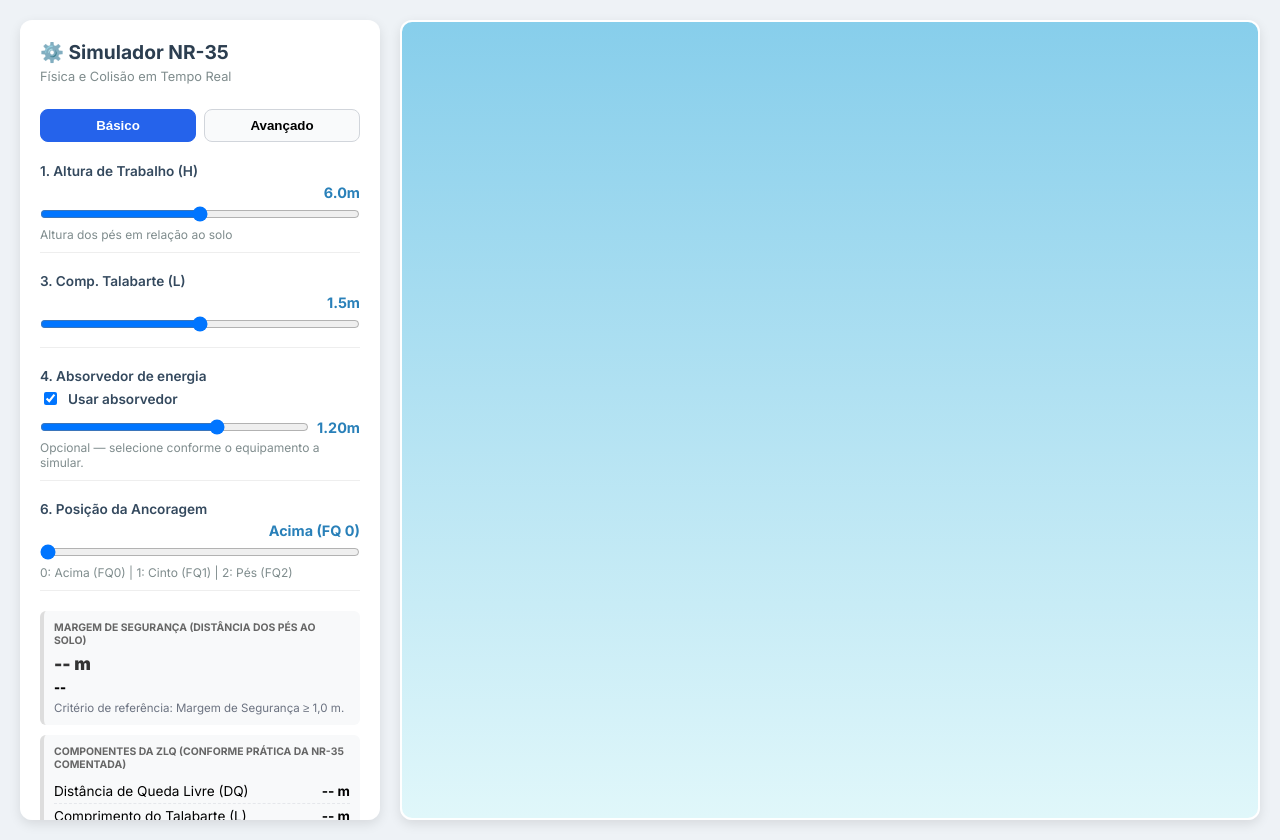
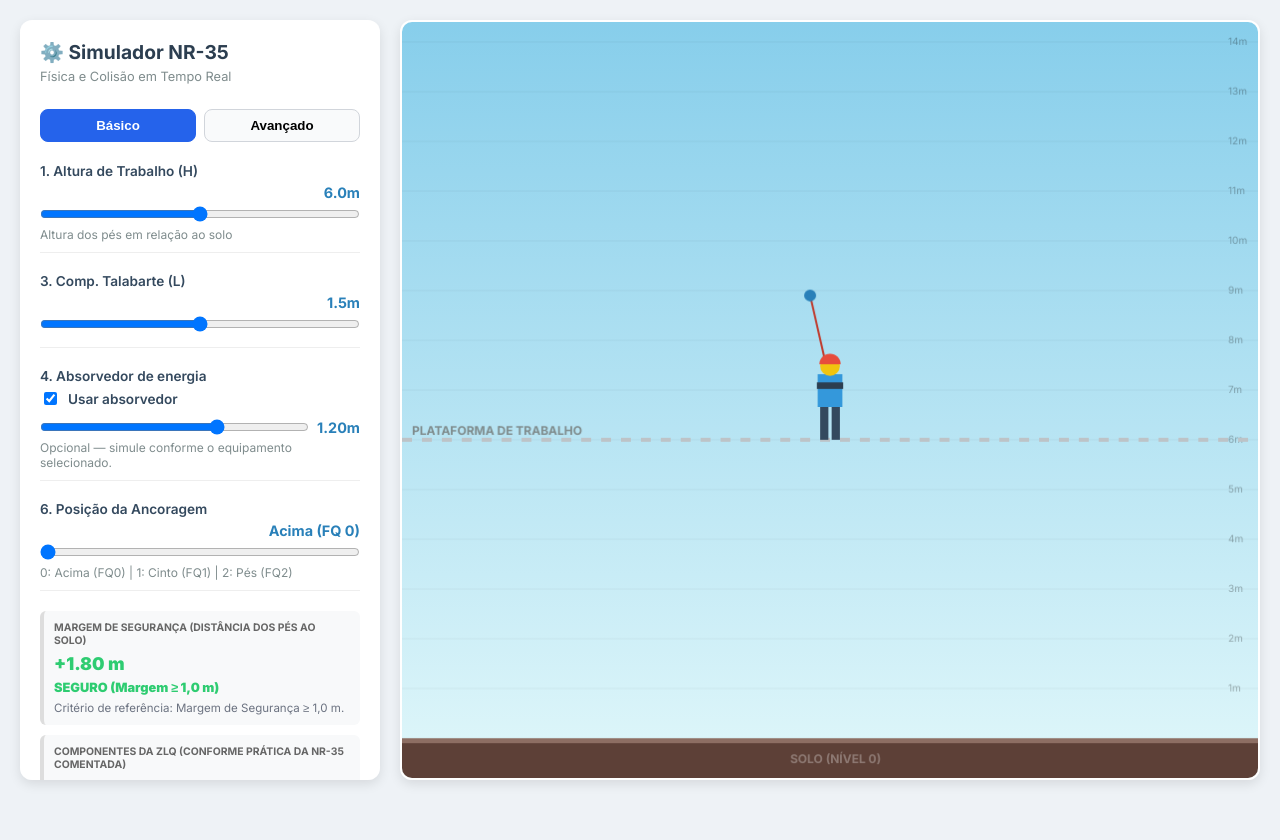
Before and after one commit to Leoliveira2/Fatordequeda, a plain HTML site: page index.html in a window 1280 px wide. After the commit the page ends 800 px from the top, so only its background shows below. Drawn offline with Linux system fonts and the light colour scheme.

Commit message:
Update index.html

```diff
--- a/index.html
+++ b/index.html
@@ -3,7 +3,7 @@
 <head>
 <meta charset="UTF-8" />
 <meta name="viewport" content="width=device-width, initial-scale=1.0"/>
-<title>Simulador NR-35 (V12.2: Avatar visível)</title>
+<title>Simulador NR-35 (V13: Visível + Toggle OK)</title>
 
 <style>
   @import url('https://fonts.googleapis.com/css2?family=Inter:wght@300;400;600;700;900&display=swap');
@@ -13,9 +13,26 @@
     --cor-seguro:#2ecc71;--cor-critico:#e74c3c;--cor-atencao:#f1c40f;
     --cor-corda:#f39c12
   }
-  body{font-family:'Inter',sans-serif;background:var(--cor-fundo);margin:0;padding:20px;height:100vh;overflow:hidden;display:flex;gap:20px}
-  .sidebar{width:320px;background:var(--cor-painel);padding:20px;border-radius:12px;box-shadow:0 4px 12px rgba(0,0,0,.1);display:flex;flex-direction:column;gap:15px;z-index:10;overflow-y:auto}
-  h2{margin:0 0 5px;font-size:1.2rem;color:#2c3e50}.subtitle{font-size:.8rem;color:#7f8c8d;margin-bottom:10px}
+
+  html, body { height: 100%; }
+  body{
+    font-family:'Inter',sans-serif;
+    background:var(--cor-fundo);
+    margin:0;padding:20px;
+    height:100vh;overflow:hidden;
+    display:flex;gap:20px;
+    box-sizing:border-box;
+  }
+
+  .sidebar{
+    width:320px;background:var(--cor-painel);
+    padding:20px;border-radius:12px;
+    box-shadow:0 4px 12px rgba(0,0,0,.1);
+    display:flex;flex-direction:column;gap:15px;
+    z-index:10;overflow-y:auto
+  }
+  h2{margin:0 0 5px;font-size:1.2rem;color:#2c3e50}
+  .subtitle{font-size:.8rem;color:#7f8c8d;margin-bottom:10px}
   .control-group{border-bottom:1px solid #eee;padding-bottom:10px;margin-bottom:5px}
   label{font-size:.85rem;font-weight:600;color:#34495e;display:block;margin-bottom:5px}
   input[type="range"]{width:100%;margin:5px 0;cursor:pointer}
@@ -23,7 +40,10 @@
   .inline{display:flex;align-items:center;gap:8px}
   .hint{color:#7f8c8d;font-size:.75rem}
 
-  .btn-action{padding:15px;border:none;border-radius:8px;font-weight:800;cursor:pointer;transition:transform .1s,background .2s;color:#fff;font-size:1rem;text-transform:uppercase;width:100%;margin-top:5px}
+  .btn-action{
+    padding:15px;border:none;border-radius:8px;font-weight:800;cursor:pointer;
+    transition:transform .1s,background .2s;color:#fff;font-size:1rem;text-transform:uppercase;width:100%;margin-top:5px
+  }
   .btn-simular{background:linear-gradient(135deg,#3498db,#2980b9);box-shadow:0 4px 0 #1c5a85}
   .btn-simular:hover{transform:translateY(-2px);box-shadow:0 6px 0 #1c5a85}
   .btn-simular:active{transform:translateY(2px);box-shadow:0 0 0 #1c5a85}
@@ -43,15 +63,28 @@
   .tooltip{font-size:.72rem;color:#6b7280;margin-top:6px}
 
   /* Palco */
-  .stage-container{flex:1;background:linear-gradient(to bottom,#87CEEB 0%,#e0f7fa 100%);border-radius:12px;position:relative;overflow:hidden;box-shadow:0 4px 12px rgba(0,0,0,.1);border:2px solid #fff}
+  .stage-container{
+    flex:1;background:linear-gradient(to bottom,#87CEEB 0%,#e0f7fa 100%);
+    border-radius:12px;position:relative;overflow:hidden;
+    box-shadow:0 4px 12px rgba(0,0,0,.1);border:2px solid #fff;
+    min-height:300px;
+  }
   canvas{position:absolute;top:0;left:0;width:100%;height:100%;z-index:2}
 
-  #alert-overlay{position:absolute;top:50%;left:50%;transform:translate(-50%,-50%);background:rgba(231,76,60,.95);color:#fff;padding:30px 50px;border-radius:12px;font-size:2.0rem;font-weight:900;text-align:center;z-index:100;opacity:0;pointer-events:none;transition:opacity .2s,transform .2s;box-shadow:0 20px 50px rgba(0,0,0,.4);border:4px solid #fff}
+  #alert-overlay{
+    position:absolute;top:50%;left:50%;transform:translate(-50%,-50%);
+    background:rgba(231,76,60,.95);color:#fff;padding:30px 50px;border-radius:12px;
+    font-size:2.0rem;font-weight:900;text-align:center;z-index:100;opacity:0;pointer-events:none;
+    transition:opacity .2s,transform .2s;box-shadow:0 20px 50px rgba(0,0,0,.4);border:4px solid #fff
+  }
   .success-overlay{background:rgba(46,204,113,.95)!important}
 
   /* Modo Básico / Avançado */
   .mode-tabs{display:flex;gap:8px;margin-bottom:6px}
-  .mode-btn{flex:1;border:1px solid #d1d5db;background:#f9fafb;border-radius:8px;padding:8px 10px;font-weight:700;cursor:pointer}
+  .mode-btn{
+    flex:1;border:1px solid #d1d5db;background:#f9fafb;border-radius:8px;padding:8px 10px;
+    font-weight:700;cursor:pointer
+  }
   .mode-btn.active{background:#2563eb;color:#fff;border-color:#2563eb}
   .advanced-only{display:none;}
 </style>
@@ -76,7 +109,7 @@
       <div class="hint">Altura dos pés em relação ao solo</div>
     </div>
 
-    <!-- Altura do trabalhador (apenas Avançado) -->
+    <!-- Altura do trabalhador (apenas Avançado; padrão fixo 1,65 m) -->
     <div class="control-group advanced-only" id="cg-worker">
       <label>2. Altura do Trabalhador</label>
       <span id="val-worker-height" class="val-display">1.65m</span>
@@ -99,7 +132,7 @@
         <input type="range" id="input-dec" min="0.00" max="1.80" step="0.05" value="1.20" style="flex:1">
         <span id="val-dec" class="val-display">1.20m</span>
       </div>
-      <div id="dec-warning" class="hint">Opcional — selecione conforme o equipamento a simular.</div>
+      <div id="dec-warning" class="hint">Opcional — simule conforme o equipamento selecionado.</div>
     </div>
 
     <!-- Elasticidade (apenas Avançado) -->
@@ -141,8 +174,8 @@
       </div>
     </div>
 
-    <button class="btn-action btn-simular" onclick="startSimulation()">⚠️ SIMULAR QUEDA</button>
-    <button class="btn-action btn-reset" onclick="resetSimulation()">🔄 RESETAR</button>
+    <button class="btn-action btn-simular" id="btn-simular" type="button">⚠️ SIMULAR QUEDA</button>
+    <button class="btn-action btn-reset" id="btn-reset" type="button">🔄 RESETAR</button>
   </div>
 
   <div class="stage-container" id="stage">
@@ -152,106 +185,113 @@
 
 <script>
   /* Física/escala */
-  const GRAVITY=0.6,DAMPING=0.96,PX_PER_METER=50;
-  const SAFETY=1.0;
+  var GRAVITY=0.6, DAMPING=0.96, PX_PER_METER=50;
+  var SAFETY=1.0;
 
   /* Estado */
-  const canvas=document.getElementById('simCanvas'); const ctx=canvas.getContext('2d');
-  let running=false,crashed=false,finished=false;
-  let world={groundY:0},anchor={x:0,y:0,fq:0},
-      worker={x:0,y:0,vx:0,vy:0,startY:0, heightM: 1.65, heightPx: 0};
-  let rope={lengthM:1.5};
-  let config={workHeightM:6.0, useDecel:true, decelM:1.20, elasticityPerc:10};
-
-  // Modo (Básico/Avançado)
-  let currentMode='basic';
-
-  // Para sincronizar banner com cálculo
-  let lastCalculatedMargin = 0;
+  var canvas=document.getElementById('simCanvas');
+  var ctx=canvas.getContext('2d');
+  var running=false, crashed=false, finished=false;
+  var world={groundY:0};
+  var anchor={x:0,y:0,fq:0};
+  var worker={x:0,y:0,vx:0,vy:0,startY:0, heightM: 1.65, heightPx: 0};
+  var rope={lengthM:1.5};
+  var config={workHeightM:6.0, useDecel:true, decelM:1.20, elasticityPerc:10};
+  var currentMode='basic';
+  var lastCalculatedMargin = 0;
 
   /* Inputs e KPIs */
-  const inHeight=document.getElementById('input-height');
-  const inWorkerHeight=document.getElementById('input-worker-height');
-  const inLength=document.getElementById('input-l');
-  const inAnchor=document.getElementById('input-anchor');
-  const chkDec=document.getElementById('chk-dec');
-  const inDec=document.getElementById('input-dec');
-  const inElasticity=document.getElementById('input-elasticity');
+  var inHeight=document.getElementById('input-height');
+  var inWorkerHeight=document.getElementById('input-worker-height');
+  var inLength=document.getElementById('input-l');
+  var inAnchor=document.getElementById('input-anchor');
+  var chkDec=document.getElementById('chk-dec');
+  var inDec=document.getElementById('input-dec');
+  var inElasticity=document.getElementById('input-elasticity');
 
-  const lblHeight=document.getElementById('val-height');
-  const lblWorkerHeight=document.getElementById('val-worker-height');
-  const lblLength=document.getElementById('val-l');
-  const lblAnchor=document.getElementById('val-anchor');
-  const lblDec=document.getElementById('val-dec');
+  var lblHeight=document.getElementById('val-height');
+  var lblWorkerHeight=document.getElementById('val-worker-height');
+  var lblLength=document.getElementById('val-l');
+  var lblAnchor=document.getElementById('val-anchor');
+  var lblDec=document.getElementById('val-dec');
+  var lblElasticity=document.getElementById('val-elasticity');
 
-  const elDQ=document.getElementById('kpi-dq');
-  const elL=document.getElementById('kpi-L');
-  const elDec=document.getElementById('kpi-dec');
-  const elElasticity=document.getElementById('kpi-elasticity');
-  const elBody=document.getElementById('kpi-body');
-  const elSafe=document.getElementById('kpi-safe');
-  const elQTotal=document.getElementById('kpi-qtotal');
-  const elZLQreq=document.getElementById('kpi-zlq-req');
-  const elZLQres=document.getElementById('kpi-zlq-res');
-  const elStatus=document.getElementById('kpi-status');
+  var elDQ=document.getElementById('kpi-dq');
+  var elL=document.getElementById('kpi-L');
+  var elDec=document.getElementById('kpi-dec');
+  var elElasticity=document.getElementById('kpi-elasticity');
+  var elBody=document.getElementById('kpi-body');
+  var elSafe=document.getElementById('kpi-safe');
+  var elQTotal=document.getElementById('kpi-qtotal');
+  var elZLQreq=document.getElementById('kpi-zlq-req');
+  var elZLQres=document.getElementById('kpi-zlq-res');
+  var elStatus=document.getElementById('kpi-status');
 
-  const btnBasic=document.getElementById('btn-basic');
-  const btnAdv=document.getElementById('btn-adv');
-  const cgWorker=document.getElementById('cg-worker');
-  const cgElasticity=document.getElementById('cg-elasticity');
-  const rowsElasticity=document.querySelectorAll('.row-elasticity');
+  var btnBasic=document.getElementById('btn-basic');
+  var btnAdv=document.getElementById('btn-adv');
+  var cgWorker=document.getElementById('cg-worker');
+  var cgElasticity=document.getElementById('cg-elasticity');
+
+  function rowsElasticitySetDisplay(display){
+    var rows=document.querySelectorAll('.row-elasticity');
+    for(var i=0;i<rows.length;i++){ rows[i].style.display=display; }
+  }
 
   /* Tabs de modo */
-  btnBasic.addEventListener('click', ()=>{ setMode('basic'); });
-  btnAdv.addEventListener('click', ()=>{ setMode('advanced'); });
+  btnBasic.addEventListener('click', function(){ setMode('basic'); });
+  btnAdv.addEventListener('click', function(){ setMode('advanced'); });
 
   function setMode(mode){
     currentMode = mode;
     btnBasic.classList.toggle('active', mode==='basic');
     btnAdv.classList.toggle('active', mode==='advanced');
 
-    const showAdv = (mode==='advanced');
+    var showAdv = (mode==='advanced');
     cgWorker.style.display = showAdv?'block':'none';
     cgElasticity.style.display = showAdv?'block':'none';
-    rowsElasticity.forEach(r=> r.style.display = showAdv?'flex':'none');
+    rowsElasticitySetDisplay(showAdv?'flex':'none');
 
     updateSettings();
   }
 
   function resize(){
-    canvas.width=document.getElementById('stage').offsetWidth;
-    canvas.height=document.getElementById('stage').offsetHeight;
+    var stage=document.getElementById('stage');
+    canvas.width=stage.offsetWidth;
+    canvas.height=stage.offsetHeight;
     world.groundY=canvas.height-40;
     resetSimulation();
-    drawScene(); // garante primeiro desenho
+    drawScene();
   }
   window.addEventListener('resize',resize);
 
   function updateSettings(){
     config.workHeightM=parseFloat(inHeight.value);
-    worker.heightM=parseFloat(inWorkerHeight?.value || worker.heightM);
+    // altura do trabalhador fica fixa em 1,65; só muda se estiver no modo avançado e o usuário ajustar
+    if (currentMode==='advanced' && inWorkerHeight) {
+      worker.heightM=parseFloat(inWorkerHeight.value);
+      lblWorkerHeight.innerText=worker.heightM.toFixed(2)+"m";
+    }
     rope.lengthM=parseFloat(inLength.value);
     anchor.fq=parseInt(inAnchor.value);
     config.useDecel=chkDec.checked;
     config.decelM=parseFloat(inDec.value);
-    config.elasticityPerc=parseInt(inElasticity.value);
+    if (lblElasticity) lblElasticity.innerText = config.elasticityPerc+"%";
+    if (currentMode==='advanced' && inElasticity){ config.elasticityPerc=parseInt(inElasticity.value); }
 
     lblHeight.innerText=config.workHeightM.toFixed(1)+"m";
-    if (lblWorkerHeight) lblWorkerHeight.innerText=worker.heightM.toFixed(2)+"m";
     lblLength.innerText=rope.lengthM.toFixed(1)+"m";
     lblDec.innerText=config.decelM.toFixed(2)+"m";
-    document.getElementById('val-elasticity')?.innerText=config.elasticityPerc+"%";
     lblAnchor.innerText=["Acima (FQ 0)","Cinto (FQ 1)","Pés (FQ 2)"][anchor.fq];
 
-    /* >>> CORREÇÃO PRINCIPAL: escala correta do avatar */
-    worker.heightPx = worker.heightM * PX_PER_METER;  // 1,65 m ≈ 82,5 px
+    // Escala visível (mínimo visual para não sumir)
+    worker.heightPx = Math.max(70, worker.heightM * PX_PER_METER);
 
     if(!running){
-      const feetY=world.groundY-(config.workHeightM*PX_PER_METER);
+      var feetY=world.groundY-(config.workHeightM*PX_PER_METER);
       worker.y=feetY-worker.heightPx; worker.x=canvas.width/2; worker.startY=worker.y;
 
-      const bodyDist = getBodyDistance(worker.heightM);
-      const dRingY=feetY - (bodyDist * PX_PER_METER);
+      var bodyDist = getBodyDistance(worker.heightM);
+      var dRingY=feetY - (bodyDist * PX_PER_METER);
       if(anchor.fq===0) anchor.y=dRingY-(1.5*PX_PER_METER);
       else if(anchor.fq===1) anchor.y=dRingY;
       else anchor.y=feetY;
@@ -264,8 +304,18 @@
     if(!running) drawScene();
   }
 
-  [inHeight,inWorkerHeight,inLength,inAnchor,chkDec,inDec,inElasticity]
-  .forEach(el=>el.addEventListener('input',updateSettings));
+  // Listeners dos controles
+  inHeight.addEventListener('input', updateSettings);
+  if (inWorkerHeight) inWorkerHeight.addEventListener('input', updateSettings);
+  inLength.addEventListener('input', updateSettings);
+  inAnchor.addEventListener('input', updateSettings);
+  chkDec.addEventListener('input', updateSettings);
+  inDec.addEventListener('input', updateSettings);
+  if (inElasticity) inElasticity.addEventListener('input', updateSettings);
+
+  // Botões ação
+  document.getElementById('btn-simular').addEventListener('click', startSimulation);
+  document.getElementById('btn-reset').addEventListener('click', resetSimulation);
 
   /* Simulação */
   function loop(){
@@ -283,17 +333,17 @@
       }
     }
 
-    const dRingY=worker.y + (worker.heightPx * 0.3);
-    const dx=worker.x-anchor.x, dy=dRingY-anchor.y, dist=Math.hypot(dx,dy);
+    var dRingY=worker.y + (worker.heightPx * 0.3);
+    var dx=worker.x-anchor.x, dy=dRingY-anchor.y, dist=Math.hypot(dx,dy);
 
-    const physDec = config.useDecel ? config.decelM : 0.0;
-    const maxDistPx=(rope.lengthM + physDec)*PX_PER_METER;
+    var physDec = config.useDecel ? config.decelM : 0.0;
+    var maxDistPx=(rope.lengthM + physDec)*PX_PER_METER;
 
     if(dist>maxDistPx && !crashed){
-      const angle=Math.atan2(dy,dx);
-      const pullX=Math.cos(angle)*maxDistPx+anchor.x;
-      const pullY=Math.sin(angle)*maxDistPx+anchor.y;
-      const k=0.08; worker.vx-=(worker.x-pullX)*k; worker.vy-=(dRingY-pullY)*k;
+      var angle=Math.atan2(dy,dx);
+      var pullX=Math.cos(angle)*maxDistPx+anchor.x;
+      var pullY=Math.sin(angle)*maxDistPx+anchor.y;
+      var k=0.08; worker.vx-=(worker.x-pullX)*k; worker.vy-=(dRingY-pullY)*k;
 
       if(Math.abs(worker.vy)<0.1 && Math.abs(worker.vx)<0.1 && !finished){
         finished=true;
@@ -309,7 +359,7 @@
     ctx.clearRect(0,0,canvas.width,canvas.height);
     drawRulers();
 
-    const platformY=worker.startY+worker.heightPx;
+    var platformY=worker.startY+worker.heightPx;
     ctx.beginPath(); ctx.moveTo(0,platformY); ctx.lineTo(canvas.width,platformY);
     ctx.strokeStyle="#bdc3c7"; ctx.lineWidth=4; ctx.setLineDash([10,10]); ctx.stroke(); ctx.setLineDash([]);
     ctx.fillStyle="#7f8c8d"; ctx.font="bold 12px Inter"; ctx.fillText("PLATAFORMA DE TRABALHO",10,platformY-5);
@@ -318,18 +368,18 @@
     ctx.fillStyle="#8d6e63"; ctx.fillRect(0,world.groundY,canvas.width,5);
     ctx.fillStyle="rgba(255,255,255,0.3)"; ctx.fillText("SOLO (NÍVEL 0)",canvas.width/2-40,world.groundY+25);
 
-    const dRingY=worker.y + (worker.heightPx * 0.3);
+    var dRingY=worker.y + (worker.heightPx * 0.3);
     ctx.beginPath(); ctx.moveTo(anchor.x,anchor.y);
-    const dx=worker.x-anchor.x, dy=dRingY-anchor.y, dist=Math.hypot(dx,dy);
-    const ropePx=rope.lengthM*PX_PER_METER;
+    var dx=worker.x-anchor.x, dy=dRingY-anchor.y, dist=Math.hypot(dx,dy);
+    var ropePx=rope.lengthM*PX_PER_METER;
 
     if(dist<ropePx && !crashed && !finished){
-      const slack=(ropePx-dist)*0.6;
+      var slack=(ropePx-dist)*0.6;
       ctx.quadraticCurveTo(anchor.x+dx/2,anchor.y+dy+slack,worker.x,dRingY);
-      ctx.strokeStyle=varGet('--cor-corda'); ctx.lineWidth=3;
+      ctx.strokeStyle=getVar('--cor-corda'); ctx.lineWidth=3;
     }else{
       ctx.lineTo(worker.x,dRingY);
-      ctx.strokeStyle=(dist>ropePx)?"#c0392b":varGet('--cor-corda');
+      ctx.strokeStyle=(dist>ropePx)?"#c0392b":getVar('--cor-corda');
       ctx.lineWidth=(dist>ropePx)?2:3;
     }
     ctx.stroke();
@@ -339,7 +389,7 @@
     ctx.save(); ctx.translate(worker.x,worker.y);
     if(crashed){ ctx.translate(0,worker.heightPx); ctx.rotate(-Math.PI/2); ctx.translate(0,-worker.heightPx); }
     else if(running){ ctx.rotate(worker.vx*0.05); }
-    const wH = worker.heightPx;
+    var wH = worker.heightPx;
     ctx.fillStyle="#3498db"; ctx.fillRect(-wH*0.15, wH*0.2, wH*0.3, wH*0.4);
     ctx.fillStyle="#2c3e50"; ctx.fillRect(-wH*0.16, wH*0.3, wH*0.32, wH*0.08);
     ctx.fillStyle="#34495e"; ctx.fillRect(-wH*0.12, wH*0.6, wH*0.1, wH*0.4); ctx.fillRect(wH*0.02, wH*0.6, wH*0.1, wH*0.4);
@@ -347,13 +397,18 @@
     ctx.fillStyle="#e74c3c"; ctx.beginPath(); ctx.arc(0,wH*0.08,wH*0.13,Math.PI,0); ctx.fill();
     ctx.restore();
   }
-  function varGet(name){ return getComputedStyle(document.documentElement).getPropertyValue(name)||"#f39c12"; }
+
+  function getVar(name){
+    var v=getComputedStyle(document.documentElement).getPropertyValue(name);
+    return v && v.trim() ? v : "#f39c12";
+  }
+
   function drawRulers(){
-    const meters=Math.ceil(canvas.height/PX_PER_METER);
+    var meters=Math.ceil(canvas.height/PX_PER_METER);
     ctx.strokeStyle="rgba(0,0,0,0.05)"; ctx.lineWidth=1;
     ctx.fillStyle="rgba(0,0,0,0.3)"; ctx.font="10px Inter";
-    for(let i=0;i<=meters;i++){
-      const y=world.groundY-(i*PX_PER_METER); if(y<0) break;
+    for(var i=0;i<=meters;i++){
+      var y=world.groundY-(i*PX_PER_METER); if(y<0) break;
       ctx.beginPath(); ctx.moveTo(0,y); ctx.lineTo(canvas.width,y); ctx.stroke();
       if(i>0) ctx.fillText(i+"m",canvas.width-30,y+3);
     }
@@ -364,24 +419,29 @@
     if(running) return;
     updateSettings();
     running=true; crashed=false; finished=false;
-    const el=document.getElementById('alert-overlay'); el.style.opacity=0; el.className='';
+    var el=document.getElementById('alert-overlay'); el.style.opacity=0; el.className='';
 
-    const isSafe = lastCalculatedMargin >= 0;
+    // Banner alinhado ao cálculo (matemático)
+    var isSafe = lastCalculatedMargin >= 0;
     showBanner(isSafe ? "QUEDA AMPARADA" : "COLISÃO COM O SOLO!", isSafe);
 
     loop();
   }
+
   function resetSimulation(){
     running=false; crashed=false; finished=false; worker.vx=0; worker.vy=0;
-    document.getElementById('alert-overlay').style.opacity=0; updateSettings();
+    document.getElementById('alert-overlay').style.opacity=0;
+    updateSettings();
+    drawScene();
   }
+
   function showBanner(text, safe){
-    const el=document.getElementById('alert-overlay');
+    var el=document.getElementById('alert-overlay');
     el.innerText=text; el.className=safe?"success-overlay":"";
-    setTimeout(() => {
+    setTimeout(function(){
       el.style.opacity=1;
       el.style.transform="translate(-50%,-50%) scale(1.1)";
-      setTimeout(()=>el.style.transform="translate(-50%,-50%) scale(1)",200);
+      setTimeout(function(){ el.style.transform="translate(-50%,-50%) scale(1)"; },200);
     }, 800);
   }
 
@@ -389,25 +449,25 @@
   function getBodyDistance(workerHeight) {
     return workerHeight * 0.85; // distância D-ring → pés (aprox.)
   }
+
   function calcDQ(fq, L, bodyDist){
     if (fq === 0) return 0.6;
     if (fq === 1) return L;
     if (fq === 2) return L + bodyDist;
     return 0;
   }
+
   function calcKPIs(){
-    const L = rope.lengthM, H = config.workHeightM, FQ = anchor.fq, WORKER_H = worker.heightM;
-    const BODY = getBodyDistance(WORKER_H);
-    const DQ = calcDQ(FQ, L, BODY);
+    var L = rope.lengthM, H = config.workHeightM, FQ = anchor.fq, WORKER_H = worker.heightM;
+    var BODY = getBodyDistance(WORKER_H);
+    var DQ = calcDQ(FQ, L, BODY);
 
-    const DECEL = config.useDecel ? config.decelM : 0.0;
+    var DECEL = config.useDecel ? config.decelM : 0.0;
+    var EL = (currentMode === 'advanced') ? ((L + DECEL) * (config.elasticityPerc / 100)) : 0.0;
 
-    const EL = (currentMode === 'advanced') ? ((L + DECEL) * (config.elasticityPerc / 100)) : 0.0;
-
-    const QTOTAL = +(DQ + DECEL + EL).toFixed(3);
-
-    const ZLQreq = +(QTOTAL + BODY + SAFETY).toFixed(2);
-    const MarginOfSafety = +(H - ZLQreq).toFixed(2);
+    var QTOTAL = +(DQ + DECEL + EL).toFixed(3);
+    var ZLQreq = +(QTOTAL + BODY + SAFETY).toFixed(2);
+    var MarginOfSafety = +(H - ZLQreq).toFixed(2);
     lastCalculatedMargin = MarginOfSafety;
 
     elDQ.innerText = DQ.toFixed(2)+" m";
@@ -420,25 +480,36 @@
     elZLQreq.innerText = ZLQreq.toFixed(2)+" m";
 
     elZLQres.innerText = (MarginOfSafety>=0?"+":"")+MarginOfSafety.toFixed(2)+" m";
-    if (MarginOfSafety >= 1.0){ elZLQres.className="kpi-value ok";   elStatus.className="kpi-status ok";   elStatus.innerText="SEGURO (Margem ≥ 1,0 m)"; }
-    else if (MarginOfSafety >= 0){ elZLQres.className="kpi-value warn"; elStatus.className="kpi-status warn"; elStatus.innerText="INSUFICIENTE (Margem 0–1,0 m)"; }
-    else { elZLQres.className="kpi-value bad";  elStatus.className="kpi-status bad";  elStatus.innerText="COLISÃO (Margem negativa)"; }
+    if (MarginOfSafety >= 1.0){
+      elZLQres.className="kpi-value ok";
+      elStatus.className="kpi-status ok";
+      elStatus.innerText="SEGURO (Margem ≥ 1,0 m)";
+    } else if (MarginOfSafety >= 0){
+      elZLQres.className="kpi-value warn";
+      elStatus.className="kpi-status warn";
+      elStatus.innerText="INSUFICIENTE (Margem 0–1,0 m)";
+    } else {
+      elZLQres.className="kpi-value bad";
+      elStatus.className="kpi-status bad";
+      elStatus.innerText="COLISÃO (Margem negativa)";
+    }
 
-    const showAdv = (currentMode==='advanced');
-    document.getElementById('cg-worker').style.display = showAdv?'block':'none';
-    document.getElementById('cg-elasticity').style.display = showAdv?'block':'none';
-    document.querySelectorAll('.row-elasticity').forEach(r=> r.style.display = showAdv?'flex':'none');
-
-    inElasticity.disabled = !showAdv;
+    // Reflete modo na UI
+    var showAdv = (currentMode==='advanced');
+    cgWorker.style.display = showAdv?'block':'none';
+    cgElasticity.style.display = showAdv?'block':'none';
+    rowsElasticitySetDisplay(showAdv?'flex':'none');
+    if (inElasticity) inElasticity.disabled = !showAdv;
   }
 
-  /* Boot */
-  setTimeout(()=>{
+  /* Boot seguro */
+  window.addEventListener('load', function(){
+    // Garanta que o modo inicial esteja aplicado antes do primeiro cálculo
+    setMode('basic'); // inicia em Básico
     resize();
-    setMode('basic'); // inicia em Básico
     updateSettings();
-    drawScene(); // força primeira renderização
-  },100);
+    drawScene();
+  });
 </script>
 </body>
 </html>
```
